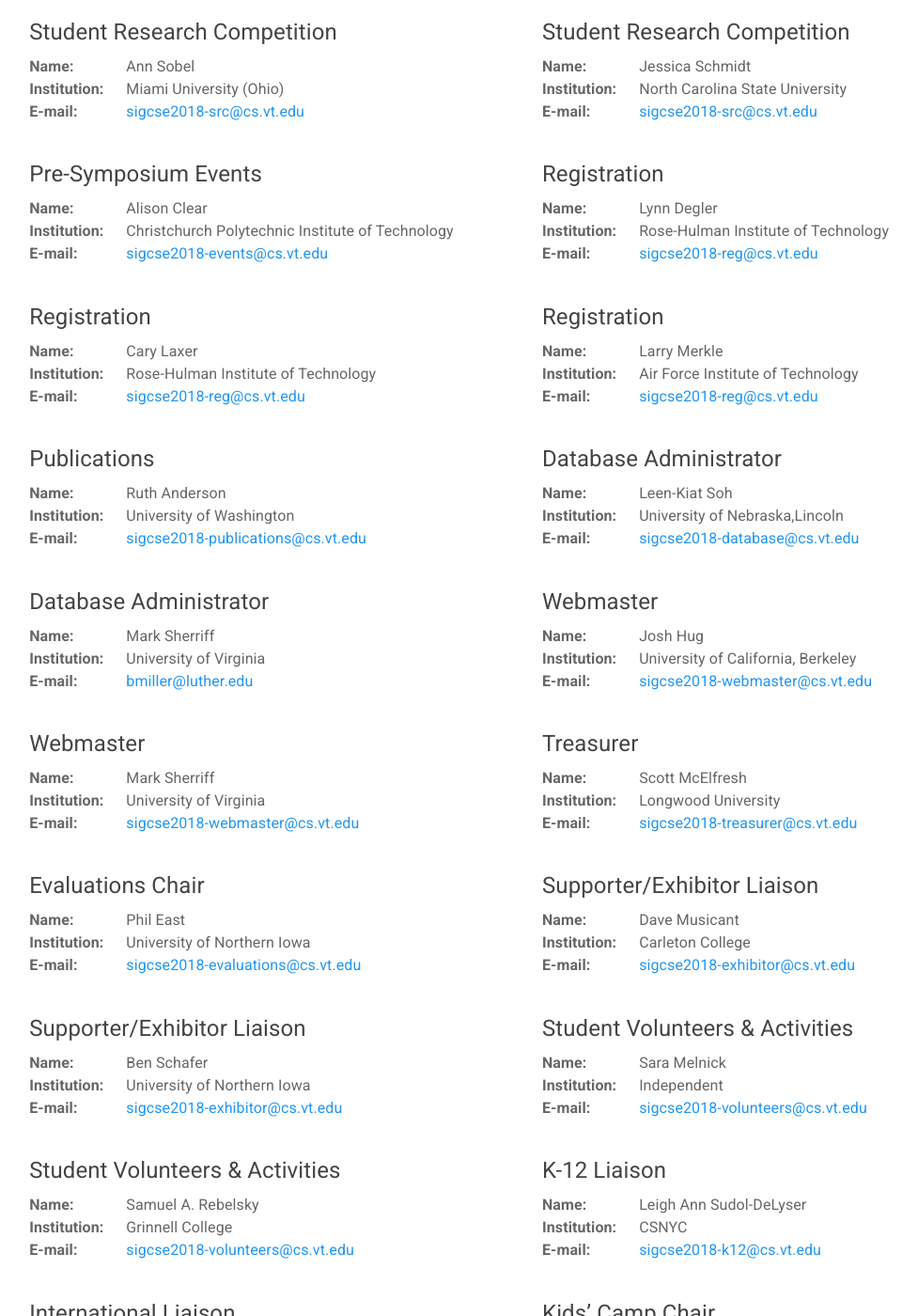
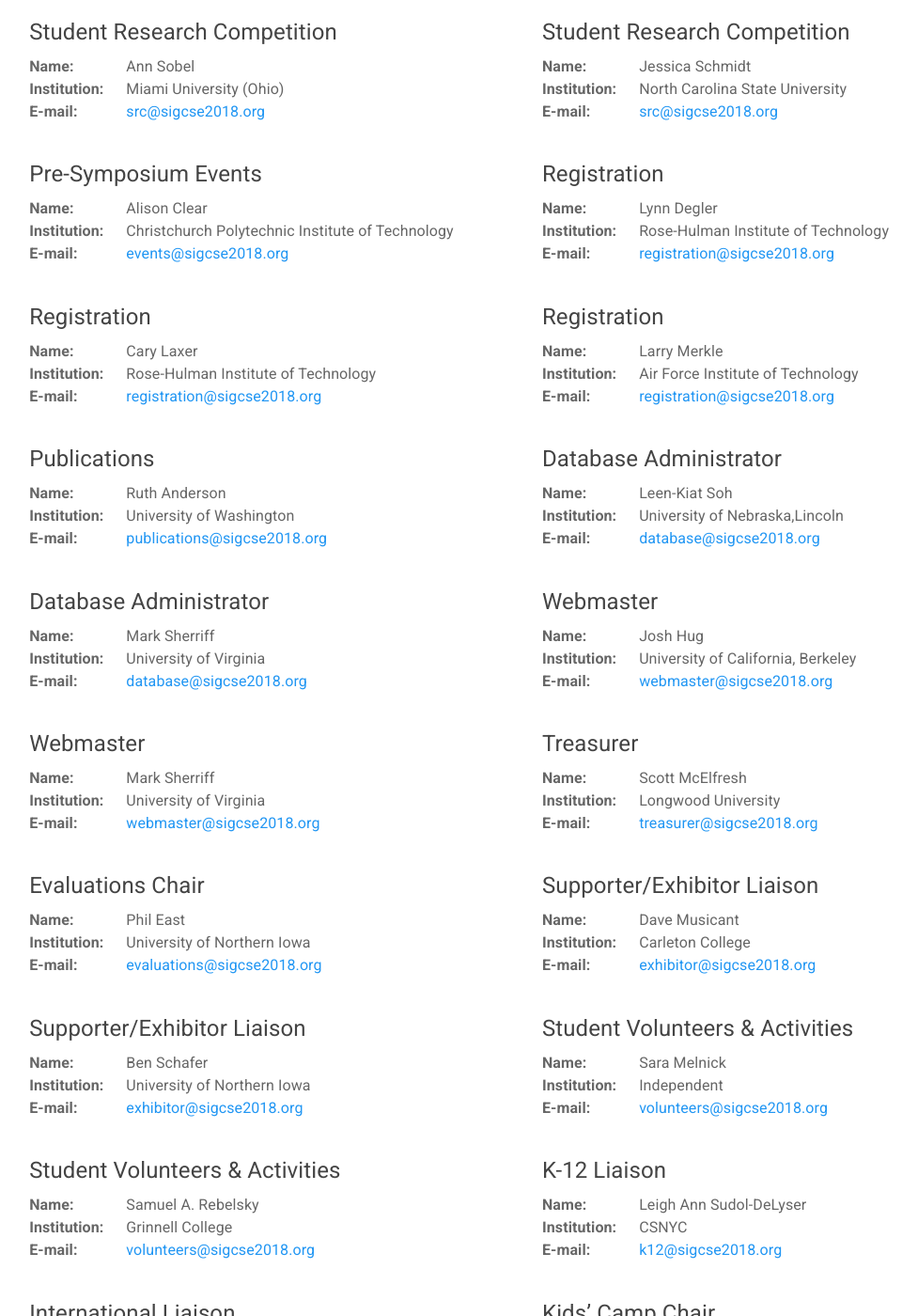
Before and after one commit to sigcsets/sigcse2018, a Jekyll site: the page built from info/committees.md, in a window 1280 px wide and 1400 px high, scrolled down 1181 px. Shown: the whole window at 94% size, without its empty margins (78-1055 px from the left). Built offline with Jekyll 4.4.1, drawn with Linux system fonts in a browser that asks for light colours; some of the changed text lies outside the part shown.

Commit message:
Updated committee email addresses to @sigcse2018.org

```diff
--- a/_data/committees.yaml
+++ b/_data/committees.yaml
@@ -1,196 +1,196 @@
-# sigcse2018-*@cs.vt.edu
+# *@sigcse2018.org
 - name: Symposium Co-Chairs
   members:
     - name: Tiffany Barnes
       # role: Symposium Co-Chair
       inst: North Carolina State University
-      email: sigcse2018-symposium@cs.vt.edu
+      email: symposium@sigcse2018.org
 
     - name: Daniel Garcia
       # role: Symposium Co-Chair
       inst: University of California, Berkeley
-      email: sigcse2018-symposium@cs.vt.edu
+      email: symposium@sigcse2018.org
 
 - name: Program Co-Chairs
   members:
   - name: Elizabeth K. Hawthorne
     # role: Program Co-Chair
     inst: Union County College
-    email: sigcse2018-program@cs.vt.edu
+    email: program@sigcse2018.org
 
   - name: Manuel Pérez-Quiñones
     # role: Program Co-Chair
     inst: UNC Charlotte
-    email: sigcse2018-program@cs.vt.edu
+    email: program@sigcse2018.org
 
 - name: Program Committee
   members:
   - name: Jian Zhang
     role: Panels and Special Sessions
     inst: "Texas Woman's University"
-    email: sigcse2018-panels@cs.vt.edu
+    email: panels@sigcse2018.org
 
   - name: Michelle Craig
     role: Workshops
     inst:  University of Toronto
-    email: sigcse2018-workshops@cs.vt.edu
+    email: workshops@sigcse2018.org
 
   - name: Brett Becker
     role: Workshops
     inst:  University College Dublin
-    email: sigcse2018-workshops@cs.vt.edu
+    email: workshops@sigcse2018.org
 
   - name: Sarah Heckman
     role: Posters
     inst:  North Carolina State University
-    email: sigcse2018-posters@cs.vt.edu
+    email: posters@sigcse2018.org
 
   - name: Jennifer Campbell
     role: Birds Of A Feather
     inst:  University of Toronto
-    email: sigcse2018-bofs@cs.vt.edu
+    email: bofs@sigcse2018.org
 
   - name: Lina Battestilli
     role: Birds Of A Feather
     inst:  North Carolina State University
-    email: sigcse2018-bofs@cs.vt.edu
+    email: bofs@sigcse2018.org
 
   - name: Peter-Michael Osera
     role: Demos
     inst: Grinnell College
-    email: sigcse2018-demos@cs.vt.edu
+    email: demos@sigcse2018.org
 
   - name: S. Monisha Pulimood
     role: Lightning Talks
     inst: The College of New Jersey
-    email: sigcse2018-lightning@cs.vt.edu
+    email: lightning@sigcse2018.org
 
 - name: Organizing Committee
   members:
   - name: Ann Sobel
     role: Student Research Competition
     inst:  Miami University (Ohio)
-    email: sigcse2018-src@cs.vt.edu
+    email: src@sigcse2018.org
 
   - name: Jessica Schmidt
     role: Student Research Competition
     inst:  North Carolina State University
-    email: sigcse2018-src@cs.vt.edu
+    email: src@sigcse2018.org
 
   - name: Alison Clear
     role: Pre-Symposium Events
     inst: Christchurch Polytechnic Institute of Technology
-    email: sigcse2018-events@cs.vt.edu
+    email: events@sigcse2018.org
 
   - name: Lynn Degler
     role: Registration
     inst: Rose-Hulman Institute of Technology
-    email: sigcse2018-reg@cs.vt.edu
+    email: registration@sigcse2018.org
 
   - name: Cary Laxer
     role: Registration
     inst:  Rose-Hulman Institute of Technology
-    email: sigcse2018-reg@cs.vt.edu
+    email: registration@sigcse2018.org
 
   - name: Larry Merkle
     role: Registration
     inst: Air Force Institute of Technology
-    email: sigcse2018-reg@cs.vt.edu
+    email: registration@sigcse2018.org
 
   - name: Ruth Anderson
     role: Publications
     inst:  University of Washington
-    email: sigcse2018-publications@cs.vt.edu
+    email: publications@sigcse2018.org
 
   - name: Leen-Kiat Soh
     role: Database Administrator
     inst:  University of Nebraska,Lincoln
-    email: sigcse2018-database@cs.vt.edu
+    email: database@sigcse2018.org
 
   - name: Mark Sherriff
     role: Database Administrator
     inst:  University of Virginia
-    email: bmiller@luther.edu
+    email: database@sigcse2018.org
 
   - name: Josh Hug
     role: Webmaster
     inst:  University of California, Berkeley
-    email: sigcse2018-webmaster@cs.vt.edu
+    email: webmaster@sigcse2018.org
 
   - name: Mark Sherriff
     role: Webmaster
     inst:  University of Virginia
-    email: sigcse2018-webmaster@cs.vt.edu
+    email: webmaster@sigcse2018.org
 
   - name: Scott McElfresh
     role: Treasurer
     inst:  Longwood University
-    email: sigcse2018-treasurer@cs.vt.edu
+    email: treasurer@sigcse2018.org
 
   - name: Phil East
     role: Evaluations Chair
     inst:  University of Northern Iowa
-    email: sigcse2018-evaluations@cs.vt.edu
+    email: evaluations@sigcse2018.org
 
   - name: Dave Musicant
     role: Supporter/Exhibitor Liaison
     inst:  Carleton College
-    email: sigcse2018-exhibitor@cs.vt.edu
+    email: exhibitor@sigcse2018.org
 
   - name: Ben Schafer
     role: Supporter/Exhibitor Liaison
     inst:  University of Northern Iowa
-    email: sigcse2018-exhibitor@cs.vt.edu
+    email: exhibitor@sigcse2018.org
 
   - name: Sara Melnick
     role: Student Volunteers & Activities
     inst: Independent
-    email: sigcse2018-volunteers@cs.vt.edu
+    email: volunteers@sigcse2018.org
 
   - name: Samuel A. Rebelsky
     role: Student Volunteers & Activities
     inst:  Grinnell College
-    email: sigcse2018-volunteers@cs.vt.edu
+    email: volunteers@sigcse2018.org
 
   - name: Leigh Ann Sudol-DeLyser
     role: K-12 Liaison
     inst:  CSNYC
-    email: sigcse2018-k12@cs.vt.edu
+    email: k12@sigcse2018.org
 
   - name: Elizabeth Patitsas
     role: International Liaison
     inst:  University of Toronto
-    email: sigcse2018-international@cs.vt.edu
+    email: international@sigcse2018.org
 
   - name: Dale-Marie Wilson
     role: Kids’ Camp Chair
     inst:  UNC Charlotte
-    email: sigcse2018-kidscamp@cs.vt.edu
+    email: kidscamp@sigcse2018.org
 
   - name: Steven Wolfman
     role: Social and Board Games
     inst:  University of British Columbia
-    email: sigcse2018-boardgames@cs.vt.edu
+    email: boardgames@sigcse2018.org
 
   - name: Adam Blank
     role: Publicity and Social Media
     inst:  University of Washington
-    email: sigcse2018-publicity@cs.vt.edu
+    email: publicity@sigcse2018.org
 
   - name: Leigh Ann Sudol-DeLyser
     role: Publicity and Social Media
     inst:  CSNYC
-    email: sigcse2018-publicity@cs.vt.edu
+    email: publicity@sigcse2018.org
 
   - name: Katie Gibson
     role: Local Arrangements Chair
     inst:  University of Maryland, Baltimore County
-    email: sigcse2018-local@cs.vt.edu
+    email: local@sigcse2018.org
 
   - name: Stacy Branham
     role: Local Arrangements Chair
     inst:  University of Maryland, Baltimore County
-    email: sigcse2018-local@cs.vt.edu
+    email: local@sigcse2018.org
 
 
 # - name: International Committee Members
```
